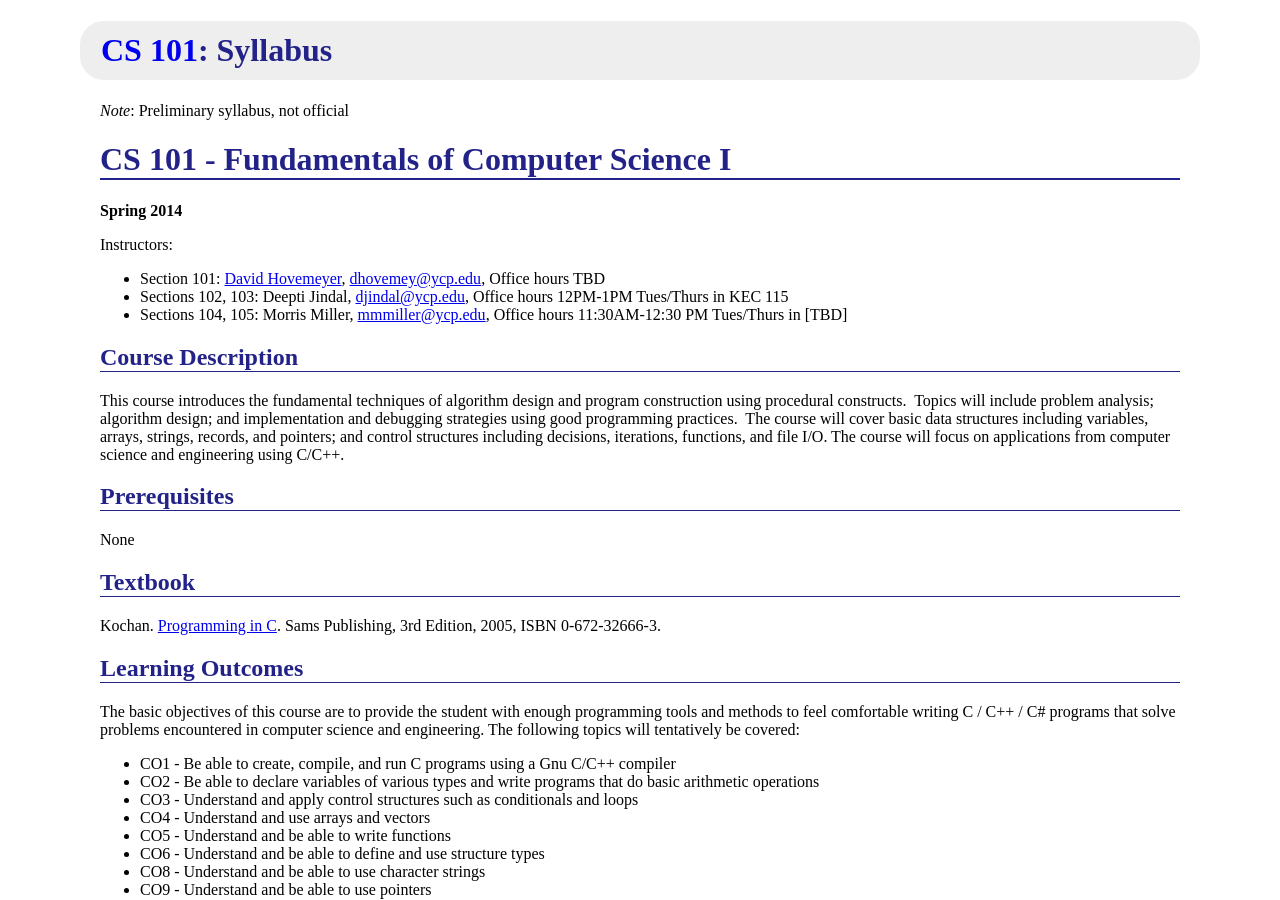
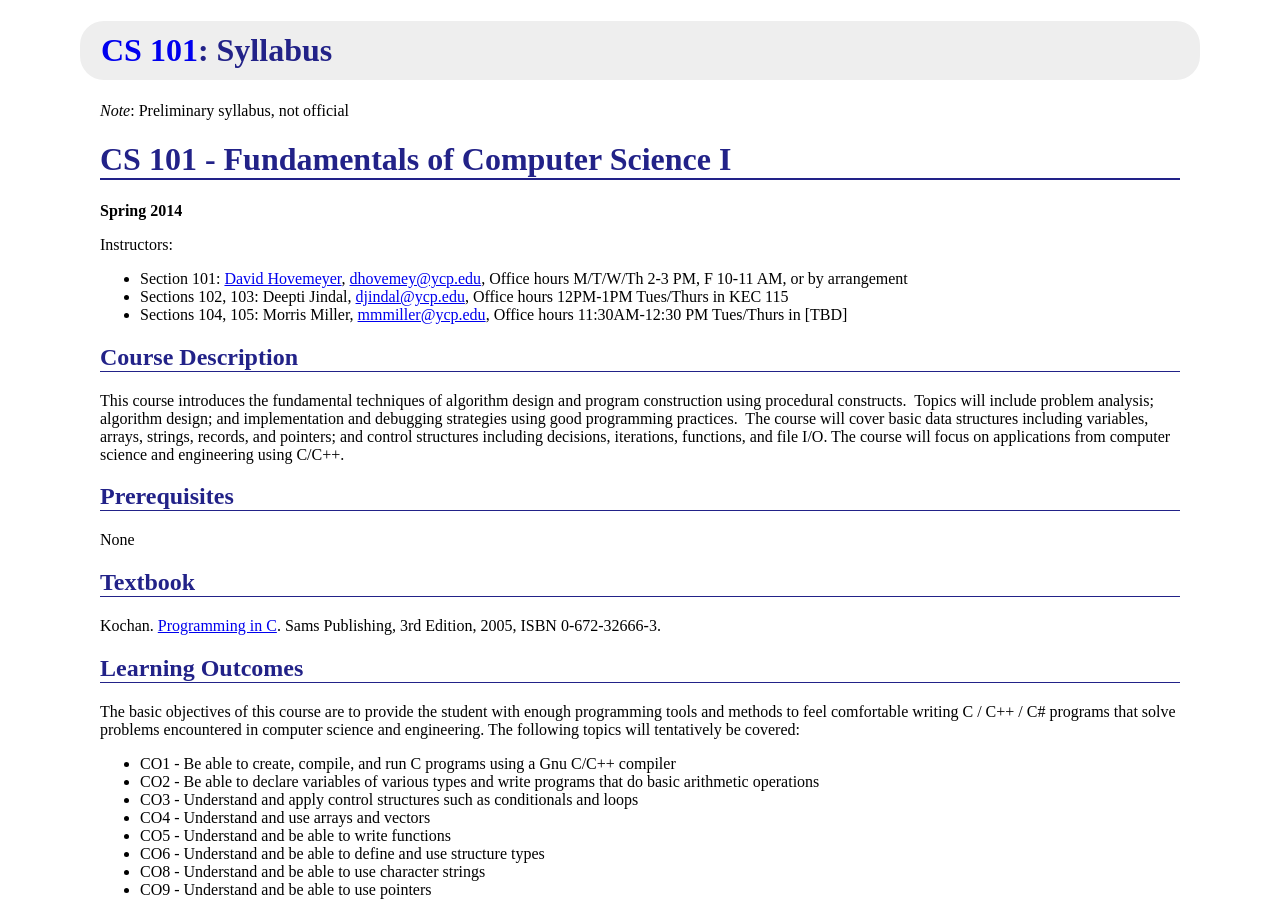
Before and after one commit to ycpcs/cs101-spring2014, a Jekyll site: the page built from syllabus.md, in a window 1280 px wide and 900 px high. Built offline with Jekyll 4.4.1, drawn with Linux system fonts in a browser that asks for light colours; Markdown is read by kramdown in place of the engine named in the settings.

Commit message:
office hours

```diff
--- a/syllabus.md
+++ b/syllabus.md
@@ -12,7 +12,7 @@ CS 101 - Fundamentals of Computer Science I
 
 Instructors:
 
-- Section 101: [David Hovemeyer](http://faculty.ycp.edu/~dhovemey/), <dhovemey@ycp.edu>, Office hours TBD
+- Section 101: [David Hovemeyer](http://faculty.ycp.edu/~dhovemey/), <dhovemey@ycp.edu>, Office hours M/T/W/Th 2-3 PM, F 10-11 AM, or by arrangement
 - Sections 102, 103: Deepti Jindal, <djindal@ycp.edu>, Office hours 12PM-1PM Tues/Thurs in KEC 115
 - Sections 104, 105: Morris Miller, <mmmiller@ycp.edu>, Office hours 11:30AM-12:30 PM Tues/Thurs in [TBD]
 
```
